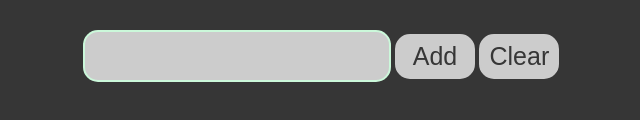
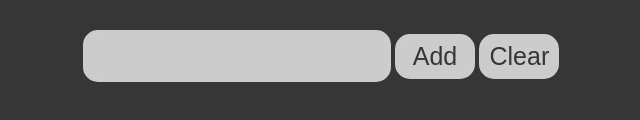
Before and after one commit to cagrimemis77/Basic-To-Do-List, a plain HTML site: page index.html in a window 1280 px wide. Shown: the part 212-332 px from the top of the page, 319-959 px from the left. Drawn offline with Linux system fonts and the light colour scheme.

Commit message:
Update style.css

```diff
--- a/style.css
+++ b/style.css
@@ -28,7 +28,7 @@ body {
     outline: none;
     font-size: 25px;
     vertical-align: middle;
-    border: 2px solid #cfdd;
+    border: 2px solid #ccc;
     border-radius: 15px;
     color: #363636;
     background-color: #ccc;
```
